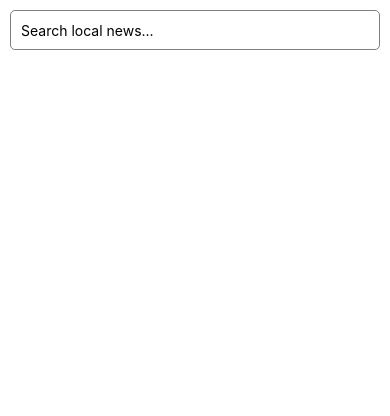
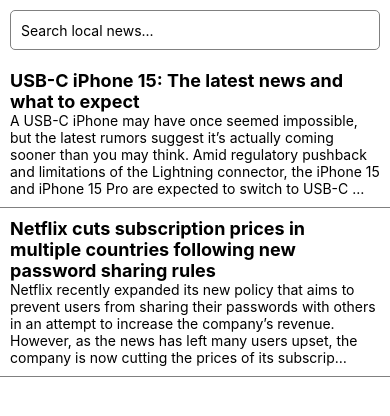
Before and after one commit to angel-rs/rn-news-search, a React Native app: screen / in a window 390 px wide. Shown: the top 416 px of the page. Built offline with nearby package versions, Linux system fonts and the light colour scheme.

Commit message:
ArticlesList, ArticleItem & placeholder mock data

```diff
--- /dev/null
+++ b/src/components/ArticleItem.js
@@ -0,0 +1,22 @@
+import { Text, View, StyleSheet } from "react-native";
+
+export function ArticleItem({ item }) {
+  return (
+    <View style={styles.item}>
+      <Text style={styles.title}>{item.title}</Text>
+      <Text>{item.description}</Text>
+    </View>
+  );
+}
+
+const styles = StyleSheet.create({
+  item: {
+    padding: 10,
+    borderBottomColor: "gray",
+    borderBottomWidth: 1,
+  },
+  title: {
+    fontSize: 18,
+    fontWeight: "bold",
+  },
+});
--- /dev/null
+++ b/src/components/ArticlesList.js
@@ -0,0 +1,14 @@
+import { FlatList } from "react-native";
+import { ArticleItem } from "./ArticleItem";
+
+// TODO: use flash-list (performance)
+export function ArticlesList({ data }) {
+  const renderItem = ({ item }) => <ArticleItem key={item.url} item={item} />;
+  return (
+    <FlatList
+      data={data}
+      renderItem={renderItem}
+      keyExtractor={(item) => item.url}
+    />
+  );
+}
--- a/src/pages/Search.js
+++ b/src/pages/Search.js
@@ -1,13 +1,51 @@
 import { View } from "react-native";
+import { ArticlesList } from "../components/ArticlesList";
 import { SearchBar } from "../components/Searchbar";
 
 export const SearchPage = () => {
+  const data = [
+    {
+      source: {
+        id: null,
+        name: "9to5Mac",
+      },
+      author: "Chance Miller",
+      title: "USB-C iPhone 15: The latest news and what to expect",
+      description:
+        "A USB-C iPhone may have once seemed impossible, but the latest rumors suggest it’s actually coming sooner than you may think. Amid regulatory pushback and limitations of the Lightning connector, the iPhone 15 and iPhone 15 Pro are expected to switch to USB-C …",
+      url: "https://9to5mac.com/2023/02/23/usb-c-iphone-15-2/",
+      urlToImage:
+        "https://i0.wp.com/9to5mac.com/wp-content/uploads/sites/6/2023/02/iphone-15-pro-front.jpg?resize=1200%2C628&quality=82&strip=all&ssl=1",
+      publishedAt: "2023-02-24T00:16:00Z",
+      content:
+        "A USB-C iPhone may have once seemed impossible, but the latest rumors suggest it’s actually coming sooner than you may think. Amid regulatory pushback and limitations of the Lightning connector, the … [+4476 chars]",
+    },
+    {
+      source: {
+        id: null,
+        name: "9to5Mac",
+      },
+      author: "Filipe Espósito",
+      title:
+        "Netflix cuts subscription prices in multiple countries following new password sharing rules",
+      description:
+        "Netflix recently expanded its new policy that aims to prevent users from sharing their passwords with others in an attempt to increase the company’s revenue. However, as the news has left many users upset, the company is now cutting the prices of its subscrip…",
+      url: "https://9to5mac.com/2023/02/23/netflix-cuts-prices-in-multiple-countries/",
+      urlToImage:
+        "https://i0.wp.com/9to5mac.com/wp-content/uploads/sites/6/2022/08/netflix.jpg?resize=1200%2C628&quality=82&strip=all&ssl=1",
+      publishedAt: "2023-02-24T00:06:53Z",
+      content:
+        "Netflix recently expanded its new policy that aims to prevent users from sharing their passwords with others in an attempt to increase the companys revenue. However, as the news has left many users u… [+2788 chars]",
+    },
+  ];
   return (
     <View>
       <SearchBar
         placeholder="Search local news..."
         onChangeText={console.log}
       />
+
+      <ArticlesList data={data} />
     </View>
   );
 };
```
